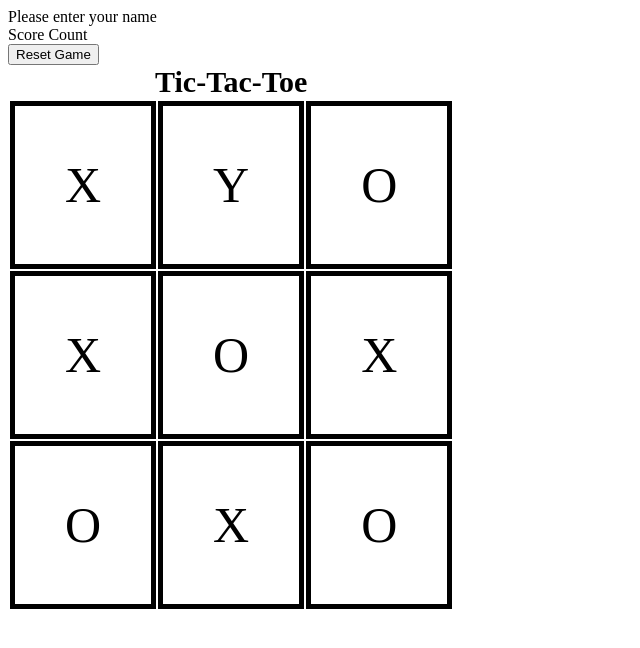
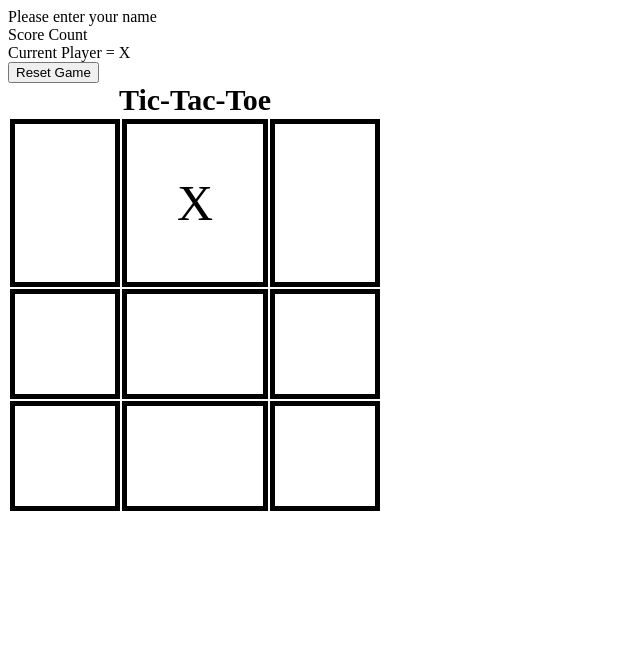
Before and after one commit to zinoki/mini-apps, a plain HTML site: page challenge_1/index.html in a window 1280 px wide. Shown: the whole page, without its empty margins (0-640 px from the left). Drawn offline with Linux system fonts and the light colour scheme.

Commit message:
refactoring code into MVC pattern

```diff
--- a/challenge_1/app.js
+++ b/challenge_1/app.js
@@ -1,7 +1,34 @@
+// Model
+var boardMatrix = [null, null, null, null, null, null, null, null, null];
 var player_x = 'X';
 var player_o = 'O';
+var currentPlayer = player_x;
+var nextPlayer = player_o;
 
-var currentPlayer = player_x;
+
+// View
+var render = function() {
+    var squares = document.getElementsByClassName("square");
+    for (var i = 0; i < squares.length; i++) {
+        squares[i].innerHTML = boardMatrix[i];
+    }
+}
+render();
+
+// Controller
+
+
+
+
+var toggleSquare = function() {
+    // input the player's piece in the square that was clicked on
+    var tempPlayer = '';
+    var square = document.getElementById("square-1");
+    square.innerHTML = currentPlayer;
+    tempPlayer = currentPlayer;
+    currentPlayer = nextPlayer;
+    nextPlayer = tempPlayer;
+  }
 
 // Player X starts first
 // app detects win or tie and displays appropriate message
@@ -13,11 +40,7 @@ var currentPlayer = player_x;
 
 
 
-var toggleSquare = function(player) {
-  // input the player's piece in the square that was clicked on
-  var square = document.getElementById("square-1");
-  square.innerHTML = 'Y';
-}
+
 
 
 
--- a/challenge_1/index.html
+++ b/challenge_1/index.html
@@ -21,6 +21,7 @@
             <form id="username">Please enter your name</form>
             Score Count
         </div >
+        <div id="currentPlayer">Current Player = X</div>
         <button id="reset" onclick="resetGame()">Reset Game</button>
         <table id="board">
             <caption>Tic-Tac-Toe</caption>
```
